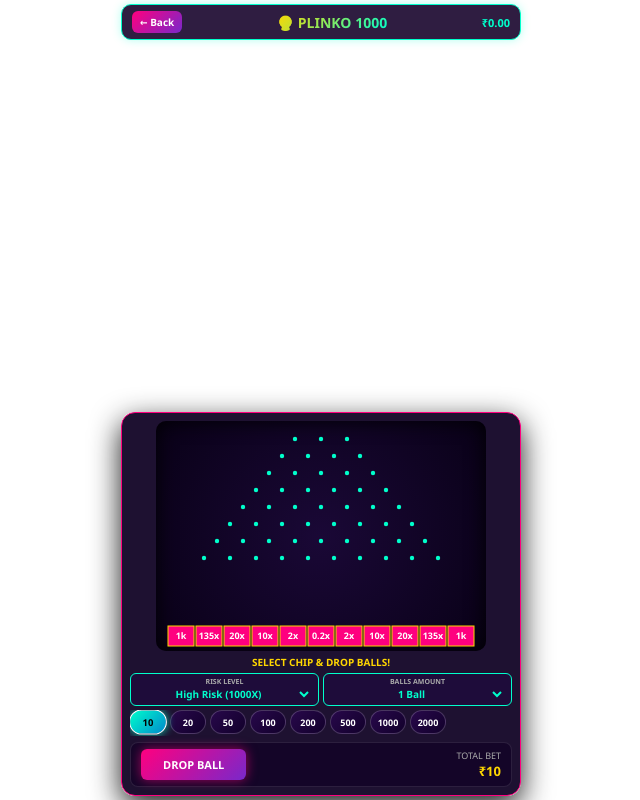
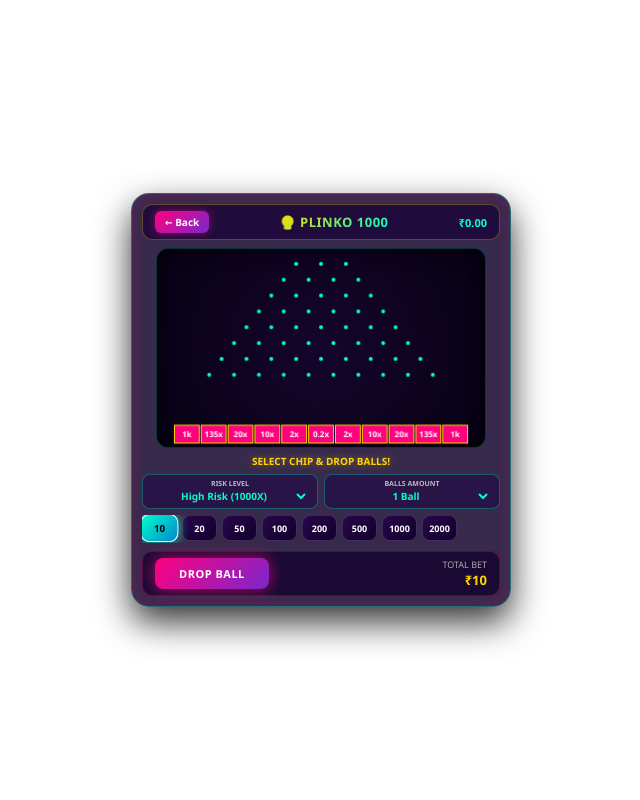
Before and after one commit to sarathisdh-max/dream66-gaming, a website: page mani-app/public/plinko.html in a window 1280 px wide. Shown: the whole page, without its empty margins (319-959 px from the left). Drawn offline with Linux system fonts and the light colour scheme.

Commit message:
Update plinko.html

```diff
--- a/mani-app/public/plinko.html
+++ b/mani-app/public/plinko.html
@@ -3,7 +3,7 @@
 <head>
     <meta charset="UTF-8">
     <meta name="viewport" content="width=device-width, initial-scale=1.0, maximum-scale=1.0, user-scalable=no">
-    <title>DREAM 66 - Plinko 1000 Ultimate</title>
+    <title>DREAM 66 - Plinko 1000 Luxury</title>
     <style>
         * {
             margin: 0;
@@ -13,15 +13,15 @@
             touch-action: manipulation;
         }
         body {
-            background: radial-gradient(circle at center, #12002b 0%, #05000e 100%);
+            background: linear-gradient(135deg, #090117 0%, #1a0836 50%, #05000e 100%);
             color: #fff;
             height: 100vh;
             height: 100dvh;
             display: flex;
             flex-direction: column;
             align-items: center;
-            justify-content: space-between;
-            padding: 4px;
+            justify-content: center;
+            padding: 6px;
             overflow: hidden;
             position: fixed;
             width: 100%;
@@ -29,61 +29,63 @@
             top: 0;
         }
 
+        .game-container {
+            width: 100%;
+            max-width: 380px;
+            background: rgba(20, 5, 45, 0.85);
+            backdrop-filter: blur(12px);
+            border: 1.5px solid rgba(0, 255, 204, 0.3);
+            border-radius: 18px;
+            padding: 10px;
+            display: flex;
+            flex-direction: column;
+            align-items: center;
+            box-shadow: 0 15px 35px rgba(0, 0, 0, 0.8), inset 0 0 15px rgba(255, 0, 127, 0.2);
+        }
+
         .header {
             width: 100%;
-            max-width: 400px;
             display: flex;
             justify-content: space-between;
             align-items: center;
-            background: rgba(25, 5, 45, 0.9);
-            padding: 6px 10px;
+            background: rgba(30, 10, 60, 0.9);
+            padding: 6px 12px;
             border-radius: 10px;
-            border: 1px solid #00ffcc;
-            box-shadow: 0 0 10px rgba(0, 255, 204, 0.3);
+            border: 1px solid rgba(255, 215, 0, 0.3);
+            margin-bottom: 8px;
         }
         .back-btn {
             background: linear-gradient(135deg, #ff007f, #7928ca);
             color: white;
             border: none;
-            padding: 4px 8px;
+            padding: 4px 10px;
             border-radius: 6px;
             cursor: pointer;
             font-weight: 700;
             text-decoration: none;
             font-size: 10px;
+            box-shadow: 0 0 8px rgba(255, 0, 127, 0.5);
         }
         .title {
-            font-size: 14px;
+            font-size: 13px;
             font-weight: 900;
             background: linear-gradient(135deg, #ffd700, #00ffcc);
             background-clip: text;
             -webkit-background-clip: text;
             -webkit-text-fill-color: transparent;
+            letter-spacing: 0.5px;
         }
         .balance-box { font-size: 11px; color: #00ffcc; font-weight: 800; }
 
-        .game-viewport {
-            width: 100%;
-            max-width: 400px;
-            background: rgba(18, 5, 38, 0.95);
-            border-radius: 14px;
-            padding: 8px;
-            display: flex;
-            flex-direction: column;
-            align-items: center;
-            box-shadow: 0 10px 30px rgba(0,0,0,0.9);
-            border: 1.5px solid #ff007f;
-            position: relative;
-        }
-
         #plinkoCanvas {
-            background: radial-gradient(circle, #1a0836 0%, #090117 100%);
-            border-radius: 10px;
-            box-shadow: inset 0 0 20px rgba(0,0,0,0.9);
-            margin-bottom: 4px;
+            background: radial-gradient(circle, #15052c 0%, #070114 100%);
+            border-radius: 12px;
+            box-shadow: inset 0 0 15px rgba(0,0,0,0.9);
+            border: 1px solid rgba(0, 255, 204, 0.2);
+            margin-bottom: 6px;
             width: 100%;
             max-width: 330px;
-            height: 230px;
+            height: 200px;
         }
 
         .status-banner {
@@ -91,27 +93,28 @@
             font-weight: 800;
             color: #ffd700;
             min-height: 14px;
-            margin-bottom: 4px;
+            margin-bottom: 6px;
             text-transform: uppercase;
+            text-shadow: 0 0 8px rgba(255, 215, 0, 0.4);
         }
 
         .settings-bar {
             width: 100%;
             display: flex;
-            gap: 4px;
-            margin-bottom: 4px;
+            gap: 6px;
+            margin-bottom: 6px;
         }
         .setting-box {
             flex: 1;
-            background: rgba(30, 10, 60, 0.8);
-            border: 1px solid #00ffcc;
-            border-radius: 6px;
-            padding: 3px 6px;
+            background: rgba(35, 12, 70, 0.7);
+            border: 1px solid rgba(0, 255, 204, 0.3);
+            border-radius: 8px;
+            padding: 4px 8px;
             display: flex;
             flex-direction: column;
             align-items: center;
         }
-        .setting-label { font-size: 7px; color: #aaa; font-weight: 700; text-transform: uppercase; }
+        .setting-label { font-size: 7px; color: #bbb; font-weight: 700; text-transform: uppercase; }
         .setting-select {
             background: transparent;
             border: none;
@@ -128,20 +131,20 @@
         .chips-scroll-container {
             width: 100%;
             display: flex;
-            gap: 4px;
+            gap: 5px;
             overflow-x: auto;
             padding-bottom: 2px;
-            margin-bottom: 6px;
+            margin-bottom: 8px;
             scrollbar-width: none;
         }
         .chips-scroll-container::-webkit-scrollbar { display: none; }
 
         .chip-pill {
-            min-width: 36px;
-            height: 24px;
+            min-width: 35px;
+            height: 26px;
             background: linear-gradient(135deg, #28084b, #12002b);
-            border: 1px solid rgba(255,255,255,0.2);
-            border-radius: 12px;
+            border: 1px solid rgba(255, 255, 255, 0.15);
+            border-radius: 8px;
             color: #fff;
             font-size: 9px;
             font-weight: 900;
@@ -150,21 +153,22 @@
             align-items: center;
             justify-content: center;
             flex-shrink: 0;
+            transition: 0.2s;
         }
         .chip-pill.active-chip {
             background: linear-gradient(135deg, #00ffcc, #0088cc);
             color: #000;
             border-color: #fff;
-            box-shadow: 0 0 8px rgba(0, 255, 204, 0.8);
-            transform: scale(1.05);
+            box-shadow: 0 0 10px rgba(0, 255, 204, 0.8);
+            transform: scale(1.08);
         }
 
         .action-panel {
             width: 100%;
-            background: rgba(20, 5, 40, 0.9);
-            border-radius: 8px;
-            border: 1px solid rgba(255,255,255,0.1);
-            padding: 6px 10px;
+            background: rgba(25, 8, 50, 0.9);
+            border-radius: 10px;
+            border: 1px solid rgba(255, 0, 127, 0.3);
+            padding: 6px 12px;
             display: flex;
             justify-content: space-between;
             align-items: center;
@@ -172,14 +176,15 @@
         .drop-btn {
             background: linear-gradient(135deg, #ff007f, #7928ca);
             border: none;
-            border-radius: 6px;
+            border-radius: 8px;
             color: #fff;
-            padding: 8px 22px;
+            padding: 8px 24px;
             font-weight: 900;
             font-size: 11px;
             cursor: pointer;
-            box-shadow: 0 0 12px rgba(255, 0, 127, 0.6);
+            box-shadow: 0 0 15px rgba(255, 0, 127, 0.7);
             text-transform: uppercase;
+            letter-spacing: 0.5px;
         }
         .drop-btn:active { transform: scale(0.95); }
 
@@ -189,14 +194,14 @@
 </head>
 <body>
 
-    <div class="header">
-        <a href="index.html" class="back-btn">← Back</a>
-        <div class="title">🔮 PLINKO 1000</div>
-        <div class="balance-box">₹<span id="balance">0.00</span></div>
-    </div>
+    <div class="game-container">
+        <div class="header">
+            <a href="index.html" class="back-btn">← Back</a>
+            <div class="title">🔮 PLINKO 1000</div>
+            <div class="balance-box">₹<span id="balance">0.00</span></div>
+        </div>
 
-    <div class="game-viewport">
-        <canvas id="plinkoCanvas" width="330" height="230"></canvas>
+        <canvas id="plinkoCanvas" width="330" height="200"></canvas>
         <div class="status-banner" id="statusBanner">SELECT CHIP & DROP BALLS!</div>
 
         <div class="settings-bar">
@@ -269,7 +274,7 @@
         }
 
         const rows = 8;
-        const pinRadius = 2.2;
+        const pinRadius = 2;
 
         function drawBoard() {
             ctx.clearRect(0, 0, canvas.width, canvas.height);
@@ -277,12 +282,12 @@
 
             for (let r = 0; r < rows; r++) {
                 const count = r + 3;
-                const spacing = 26;
+                const spacing = 25;
                 const startX = (canvas.width - (count - 1) * spacing) / 2;
 
                 for (let c = 0; c < count; c++) {
                     const x = startX + c * spacing;
-                    const y = 18 + r * 17;
+                    const y = 15 + r * 16;
                     ctx.beginPath();
                     ctx.arc(x, y, pinRadius, 0, Math.PI * 2);
                     ctx.fill();
@@ -296,27 +301,27 @@
             if (risk === 'low') { multsArray = lowMults; barColor = '#0088cc'; }
             else if (risk === 'med') { multsArray = medMults; barColor = '#00cc66'; }
 
-            drawActiveSlotRow(multsArray, barColor, canvas.height - 25);
+            drawActiveSlotRow(multsArray, barColor, canvas.height - 22);
         }
 
         function drawActiveSlotRow(multsArray, color, slotY) {
             const slots = multsArray.length;
-            const slotWidth = 28;
+            const slotWidth = 27;
             const startSlotX = (canvas.width - slots * slotWidth) / 2;
 
             for (let i = 0; i < slots; i++) {
                 ctx.fillStyle = color;
-                ctx.fillRect(startSlotX + i * slotWidth + 1, slotY, slotWidth - 2, 20);
+                ctx.fillRect(startSlotX + i * slotWidth + 1, slotY, slotWidth - 2, 18);
 
                 ctx.strokeStyle = '#ffd700';
                 ctx.lineWidth = 1;
-                ctx.strokeRect(startSlotX + i * slotWidth + 1, slotY, slotWidth - 2, 20);
+                ctx.strokeRect(startSlotX + i * slotWidth + 1, slotY, slotWidth - 2, 18);
 
                 ctx.fillStyle = '#fff';
-                ctx.font = 'bold 9px Segoe UI';
+                ctx.font = 'bold 8px Segoe UI';
                 ctx.textAlign = 'center';
                 let label = multsArray[i] >= 1000 ? '1k' : multsArray[i] + 'x';
-                ctx.fillText(label, startSlotX + i * slotWidth + slotWidth / 2, slotY + 13);
+                ctx.fillText(label, startSlotX + i * slotWidth + slotWidth / 2, slotY + 12);
             }
         }
 
```
